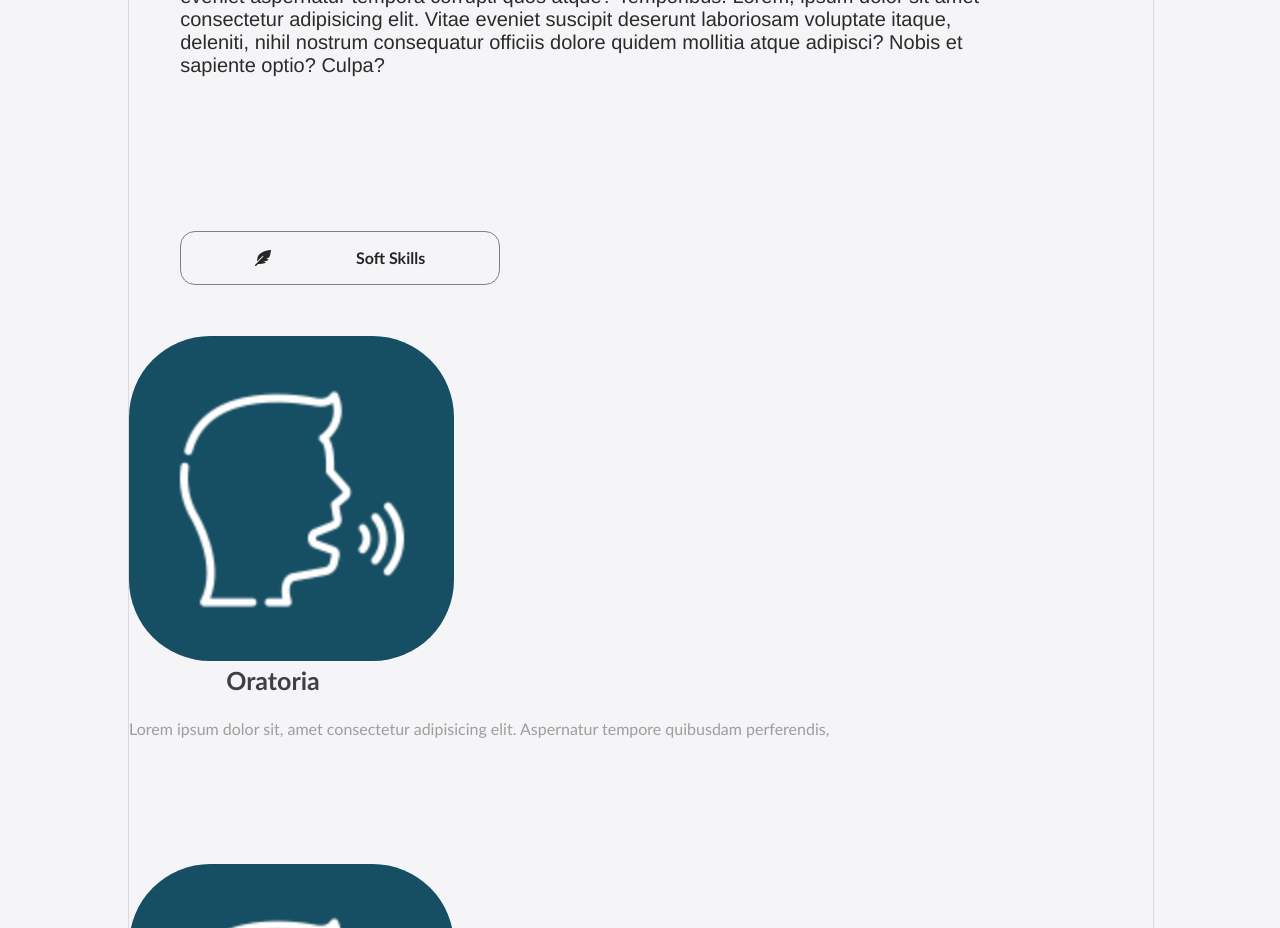
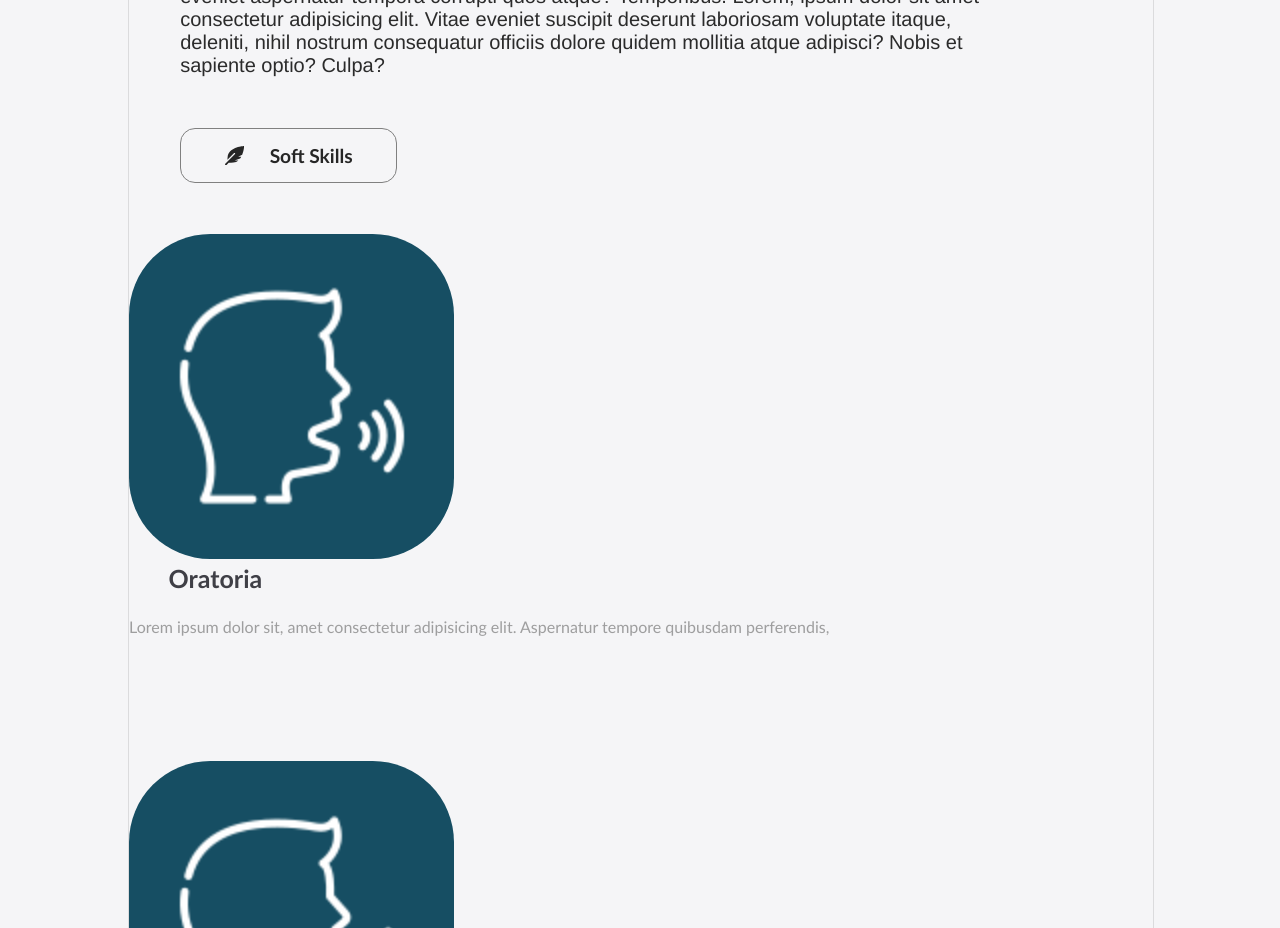
Before and after one commit to IcaroJordano/Portifoleo, a React (Vite) app: page / in a window 1280 px wide. Shown: the part 1100-2028 px from the top of the page. Built offline with nearby package versions, Linux system fonts and the light colour scheme.

Commit message:
feat: soft_skills desktop

```diff
--- a/src/components/About/SoftSkills.css
+++ b/src/components/About/SoftSkills.css
@@ -1,15 +1,3 @@
-/* .soft_skills h2{
-    color: #3f3f46;
-    display: flex;
-    font-size: 30px;
-}
-.dark .soft_skills h2{
-    color: white;
-} */
-/* .soft_skills h2 span{
-    padding: 0 3%;
-} */
-
 .soft_skills h2{
     border: solid gray 1px;
     width: 25%;
@@ -22,11 +10,16 @@
     padding:1% 3%;
     font-size: medium;
     border-radius: 15px;
-    /* gap: 2%; */
-}
-.soft_skills h2 svg{
-    /* scale: 1.3; */
 }
 .dark .soft_skills h2{
     color: white;
 }
+
+
+@media(min-width:768px){
+    .soft_skills h2{
+        width: 15%;
+        font-size: larger;
+        margin-top: 5%;
+    }
+}
```
